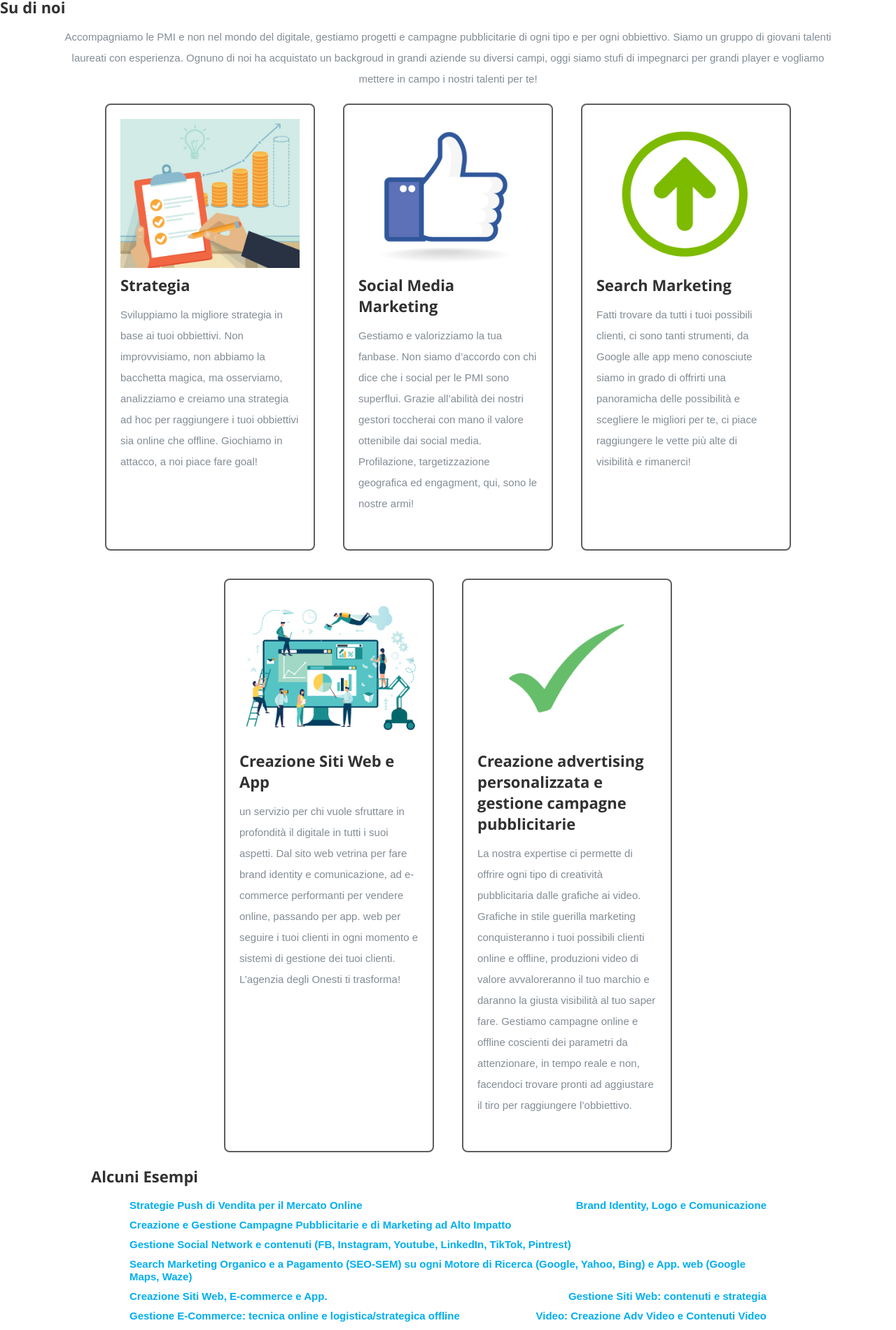
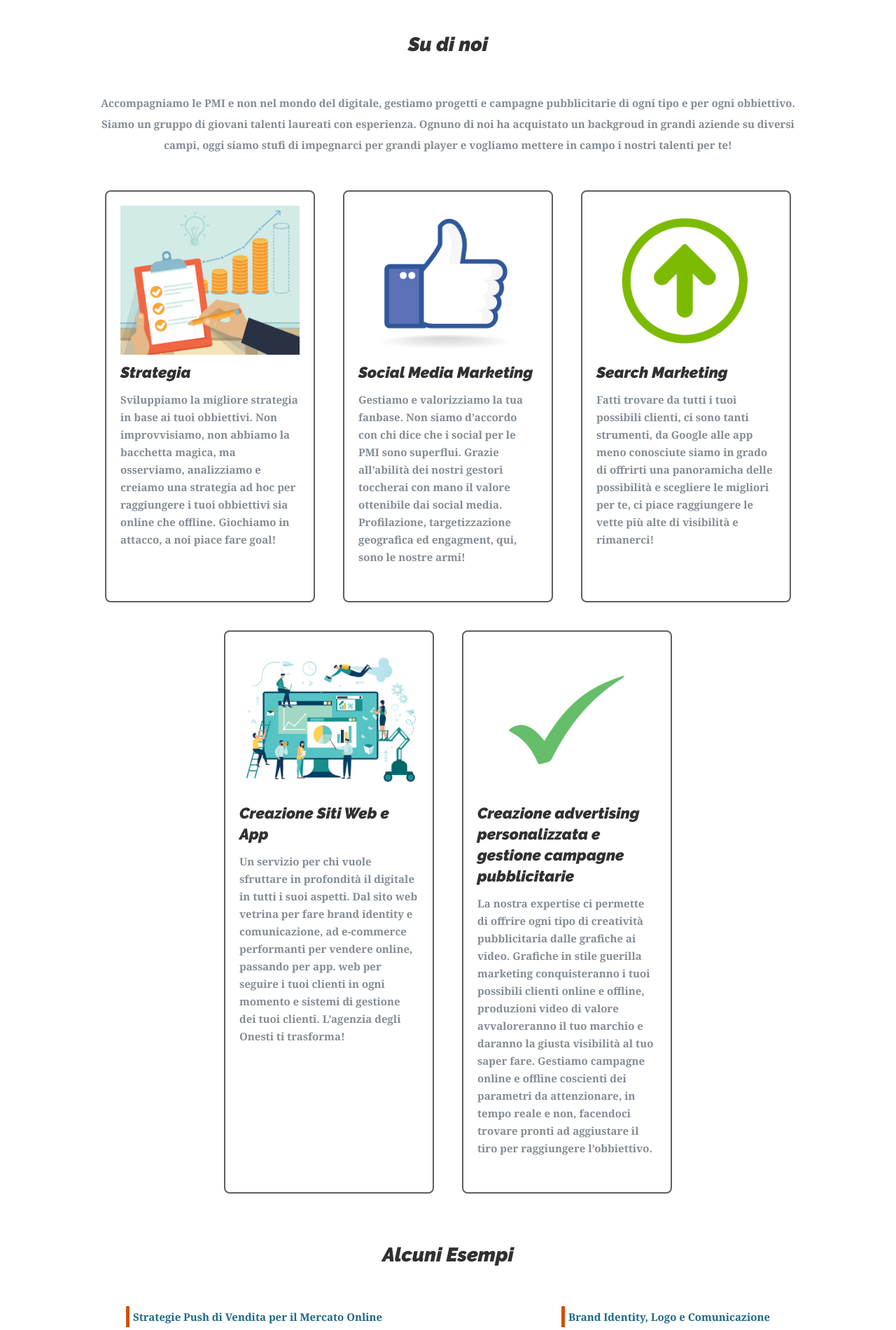
Before and after one commit to kuadra/onesti, a React (Create React App) app: page / in a window 1280 px wide. Shown: the part 1219-3120 px from the top of the page at 70% size. Built offline with nearby package versions, Linux system fonts and the light colour scheme.

Commit message:
examples carucci, google fonts

```diff
--- a/package.json
+++ b/package.json
@@ -12,7 +12,6 @@
     "web-vitals": "^0.2.4",
     "anix": "^0.3.3",
     "jquery": "^3.2.1",
-    "particles-bg": "^2.3.12",
     "react-ga": "^2.3.5"
   },
   "scripts": {
--- a/public/index.html
+++ b/public/index.html
@@ -1,37 +1,44 @@
 <!DOCTYPE html>
 <html lang="en">
   <head>
-    <meta charset="utf-8">
-    <meta name="viewport" content="width=device-width, initial-scale=1, shrink-to-fit=no">
-    <meta name="theme-color" content="#000000">
-    <link rel="manifest" href="%PUBLIC_URL%/manifest.json">
-    <link rel="shortcut icon" href="%PUBLIC_URL%/favicon.ico">
-    <link rel="stylesheet" href="%PUBLIC_URL%/css/default.css">
-    <link rel="stylesheet" href="%PUBLIC_URL%/css/layout.css">
-    <link rel="stylesheet" href="%PUBLIC_URL%/css/media-queries.css">
-    <link rel="stylesheet" href="%PUBLIC_URL%/css/magnific-popup.css">
-
-
+    <meta charset="utf-8" />
+    <meta
+      name="viewport"
+      content="width=device-width, initial-scale=1, shrink-to-fit=no"
+    />
+    <meta name="theme-color" content="#000000" />
+    <link rel="manifest" href="%PUBLIC_URL%/manifest.json" />
+    <link rel="shortcut icon" href="%PUBLIC_URL%/favicon.ico" />
+    <link rel="stylesheet" href="%PUBLIC_URL%/css/default.css" />
+    <link rel="stylesheet" href="%PUBLIC_URL%/css/layout.css" />
+    <link rel="stylesheet" href="%PUBLIC_URL%/css/media-queries.css" />
+    <link rel="stylesheet" href="%PUBLIC_URL%/css/magnific-popup.css" />
+    <link rel="preconnect" href="https://fonts.gstatic.com" />
+    <link
+      href="https://fonts.googleapis.com/css2?family=Noto+Serif:wght@700&family=Raleway:ital,wght@1,900&display=swap"
+      rel="stylesheet"
+    />
     <title>Agenzia degli Onesti</title>
   </head>
 
   <body>
-    <noscript>
-      You need to enable JavaScript to run this app.
-    </noscript>
+    <noscript> You need to enable JavaScript to run this app. </noscript>
     <div id="root"></div>
 
-
-
     <script src="https://ajax.googleapis.com/ajax/libs/jquery/1.10.2/jquery.min.js"></script>
-   <script>window.jQuery || document.write('<script src="js/jquery-1.10.2.min.js"><\/script>')</script>
-   <script type="text/javascript" src="js/jquery-migrate-1.2.1.min.js"></script>
+    <script>
+      window.jQuery ||
+        document.write('<script src="js/jquery-1.10.2.min.js"><\/script>');
+    </script>
+    <script
+      type="text/javascript"
+      src="js/jquery-migrate-1.2.1.min.js"
+    ></script>
 
     <script src="js/jquery.flexslider.js"></script>
     <script src="js/waypoints.js"></script>
     <script src="js/jquery.fittext.js"></script>
     <script src="js/magnific-popup.js"></script>
     <script src="js/init.js"></script>
-
   </body>
 </html>
--- a/src/App.css
+++ b/src/App.css
@@ -48,14 +48,19 @@ body {
   padding: 32px;
 }
 
-.section-intro{
-   text-align: center;
-   margin: 0px 10vh;
+.row h2,h3 {
+  font-family: "Raleway", sans-serif;
 }
 
-#examples p {
+.row p {
+  font-family: 'Noto Serif', serif;
+}
+
+.row > h2{
   text-align: center;
-  font-size: larger;
-  padding: 50px 5vh;
-  line-height: 40px;
+  margin: 50px 0;
 }
+
+.row > p {
+  text-align: center;
+}
--- a/src/components/Contact.js
+++ b/src/components/Contact.js
@@ -93,17 +93,17 @@ class Contact extends Component {
                         <span>
                         This is Photoshop's version  of Lorem Ipsum. Proin gravida nibh vel velit auctor aliquet.
                         Aenean sollicitudin, lorem quis bibendum auctor, nisi elit consequat ipsum
-                        <a href="#">http://t.co/CGIrdxIlI3</a>
+                        <a href="www.twitter.com">http://t.co/CGIrdxIlI3</a>
                         </span>
-                        <b><a href="#">2 Days Ago</a></b>
+                        <b><a href="www.twitter.com">2 Days Ago</a></b>
                      </li>
                      <li>
                         <span>
                         Sed ut perspiciatis unde omnis iste natus error sit voluptatem accusantium doloremque laudantium, totam rem aperiam,
                         eaque ipsa quae ab illo inventore veritatis et quasi
-                        <a href="#">http://t.co/CGIrdxIlI3</a>
+                        <a href="www.twitter.com">http://t.co/CGIrdxIlI3</a>
                         </span>
-                        <b><a href="#">3 Days Ago</a></b>
+                        <b><a href="www.twitter.com">3 Days Ago</a></b>
                      </li>
                   </ul>
 		         </div>
--- a/src/components/Header.js
+++ b/src/components/Header.js
@@ -1,13 +1,7 @@
 import React, { Component } from "react";
-import ParticlesBg from "particles-bg";
 
 class Header extends Component {
   render() {
-    if (this.props.data) {
-      var name = this.props.data.name;
-      var description = this.props.data.description;
-    }
-
     return (
       <section id="home">
         <nav id="nav-wrap">
@@ -46,7 +40,7 @@ class Header extends Component {
             </li>
           </ul>
         </nav>
-        <img id="logo" src="./images/onesti/logo_resize.png"></img>
+        <img alt="OOPS LOGO NOT FOUND =)" id="logo" src="./images/onesti/logo_resize.png"></img>
         <p className="scrolldown">
           <a className="smoothscroll" href="#about">
             <i className="icon-down-circle"></i>
--- a/src/components/about/About.js
+++ b/src/components/about/About.js
@@ -16,29 +16,32 @@ const esempi = [
 
 class About extends Component {
   render() {
-    let e = esempi.map((p) => <li className="item flex-item">{p}</li>);
+    let e = esempi.map((p) => <p className="item flex-item">{p}</p>);
 
     return (
       <section id="about">
+        <div className="row">
           <div className="section-img">
             <img
+              alt="ERROR"
               className="img-block-center"
               src="./images/onesti/sopra_su_di_noi.jpg"
             ></img>
           </div>
-        <h2 className="section-title">Su di noi</h2>
-        <p className="section-intro">
-          Accompagniamo le PMI e non nel mondo del digitale, gestiamo progetti e
-          campagne pubblicitarie di ogni tipo e per ogni obbiettivo. Siamo un
-          gruppo di giovani talenti laureati con esperienza. Ognuno di noi ha
-          acquistato un backgroud in grandi aziende su diversi campi, oggi siamo
-          stufi di impegnarci per grandi player e vogliamo mettere in campo i
-          nostri talenti per te!
+          <h2>Su di noi</h2>
+          <p>
+            Accompagniamo le PMI e non nel mondo del digitale, gestiamo progetti
+            e campagne pubblicitarie di ogni tipo e per ogni obbiettivo. Siamo
+            un gruppo di giovani talenti laureati con esperienza. Ognuno di noi
+            ha acquistato un backgroud in grandi aziende su diversi campi, oggi
+            siamo stufi di impegnarci per grandi player e vogliamo mettere in
+            campo i nostri talenti per te!
           </p>
+        </div>
         <div className="row">
           <div className="skills-container">
             <div className="skill">
-              <img src="./images/onesti/strategia.jpg"></img>
+              <img alt="ERROR" src="./images/onesti/strategia.jpg"></img>
               <h3>Strategia</h3>
               <p>
                 Sviluppiamo la migliore strategia in base ai tuoi obbiettivi.
@@ -50,6 +53,7 @@ class About extends Component {
             </div>
             <div className="skill">
               <img
+                alt="ERROR"
                 className="section-img"
                 src="./images/onesti/social_m_marketing.jpg"
               ></img>
@@ -64,6 +68,7 @@ class About extends Component {
             </div>
             <div className="skill">
               <img
+                alt="ERROR"
                 className="section-img"
                 src="./images/onesti/search_marketing.jpg"
               ></img>
@@ -78,12 +83,13 @@ class About extends Component {
             </div>
             <div className="skill">
               <img
+                alt="ERROR"
                 className="section-img"
                 src="./images/onesti/siti_web_app.jpg"
               ></img>
               <h3>Creazione Siti Web e App</h3>
               <p>
-                un servizio per chi vuole sfruttare in profondità il digitale in
+                Un servizio per chi vuole sfruttare in profondità il digitale in
                 tutti i suoi aspetti. Dal sito web vetrina per fare brand
                 identity e comunicazione, ad e-commerce performanti per vendere
                 online, passando per app. web per seguire i tuoi clienti in ogni
@@ -93,6 +99,7 @@ class About extends Component {
             </div>
             <div className="skill">
               <img
+                alt="ERROR"
                 className="section-img"
                 src="./images/onesti/adv_personalizzata.jpg"
               ></img>
@@ -113,17 +120,16 @@ class About extends Component {
             </div>
           </div>
         </div>
-        <div className="examples">
         <div className="row">
-            <h3>Alcuni Esempi</h3>
-            <ul className="container flex"> {e}</ul>
-            <p className="section-intro">
+          <h2>Alcuni Esempi</h2>
+          <div className="container flex"> {e}</div>
+          <hr></hr>
+          <p>
             Siamo in grado di offrire una gestione multicanale che ci rende
             sicuramente i migliori partner per la tua azienda, Mettici alla
             prova e non te ne pentirai. Tanti servizi, tante competenze, un
             approccio umano e soprattutto ONESTO! Insieme per il successo!
           </p>
-          </div>
         </div>
       </section>
     );
--- a/src/components/about/about.css
+++ b/src/components/about/about.css
@@ -13,13 +13,6 @@
   color: #0762f9;
 }
 
-#about h2 {
-  font: 22px/30px "opensans-bold", sans-serif;
-  margin-bottom: 12px;
-}
-#about p {
-  line-height: 30px;
-}
 #about .profile-pic {
   position: relative;
   width: 120px;
@@ -75,19 +68,8 @@
   padding: 20px;
 }
 
-#examples {
-  background: #ebeeee;
-  padding-top: 90px;
-  padding-bottom: 60px;
-}
-
-#examples h1 {
-  font: 15px/24px "opensans-semibold", sans-serif;
-  text-transform: uppercase;
-  letter-spacing: 1px;
-  text-align: center;
-  margin-bottom: 48px;
-  color: #95a3a3;
+.skill p{
+  line-height: 25px;
 }
 
 .container {
@@ -96,11 +78,12 @@
 }
 
 .item {
-  margin: 0;
+  margin: 5px 0;
   padding: 0;
-  color:#00aeef;
-  font-weight: bold;
-  padding: 5px;
+  padding-left: 5px;
+  color:#206984;
+  border-left: 5px solid #cc5200;
+  font-family: sans-serif;
 }
 
 .flex {
@@ -112,5 +95,5 @@
   flex-flow: wrap row;
   -webkit-flex-flow: row wrap;
   justify-content: space-between;
-  align-items: flex-end;
+  align-content: center;
 }
--- a/src/components/member/Member.js
+++ b/src/components/member/Member.js
@@ -3,7 +3,7 @@ function Member(props) {
     return (
         <div className="member">
             <div className="member-img">
-                <img src={imgSrc}></img>
+                <img alt="Contact Administration" src={imgSrc}></img>
             </div>
             <div class="member-text">
                 <h5 className="member-name">{props.name}</h5>
```
Also changed, not shown: 1 other file (tests, documents, lock files or other folders). Lines whose indentation alone changed are shown as unchanged.
